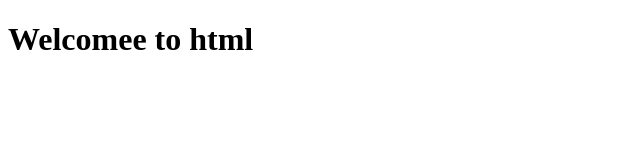
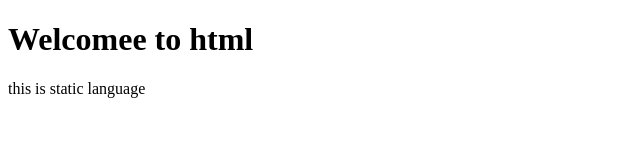
Before and after one commit to girish4219/Html_code, a plain HTML site: page index.html in a window 1280 px wide. Shown: the whole page, without its empty margins (0-640 px from the left). Drawn offline with Linux system fonts and the light colour scheme.

Commit message:
Update index.html

```diff
--- a/index.html
+++ b/index.html
@@ -6,5 +6,6 @@
 </head>
 <body>
 <h1>Welcomee to html</h1>
+	<p>this is static language</p>
 </body>
 </html>
```
